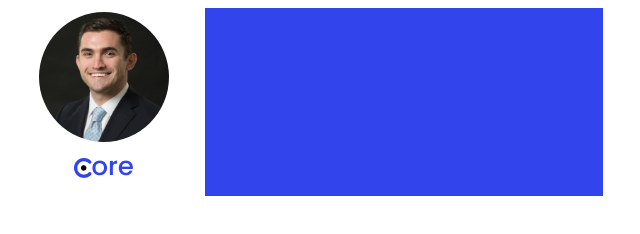
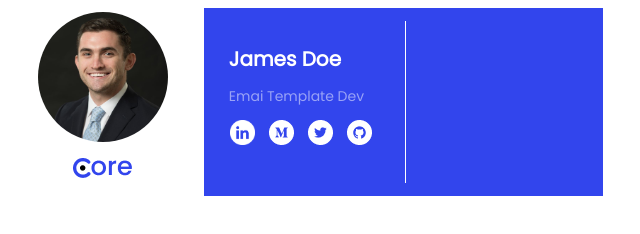
Before and after one commit to Natnael-Guchima/Email-Template-Signature-For-Dev-, a plain HTML site: page index.html in a window 1280 px wide. Shown: the whole page, without its empty margins (5-645 px from the left). Drawn offline with Linux system fonts and the light colour scheme.

Commit message:
built Name and Title section

```diff
--- a/index.html
+++ b/index.html
@@ -12,7 +12,7 @@
     />
     <title>Email Signature for Developer</title>
   </head>
-  <body style="font-family: 'Poppins', sans-serif; font-size: 62.5">
+  <body style="font-family: 'Poppins', sans-serif">
     <table
       style="
         height: 200px;
@@ -50,7 +50,88 @@
 
         <td style="width: 200px; background: #3245ed; padding: 0">
           <!-- Name | Title | Socila Meida Icons -->
-          <table></table>
+          <table style="padding-left: 24px; border-spacing: 0 10px">
+            <tr>
+              <!-- Name  -->
+              <td style="font-weight: 700; font-size: 20px; color: #ffffff">
+                James Doe
+              </td>
+            </tr>
+
+            <tr>
+              <!-- Job Title  -->
+              <td
+                style="
+                  font-weight: 400;
+                  font-size: 14px;
+                  color: rgba(255, 255, 255, 0.5);
+                "
+              >
+                Emai Template Dev
+              </td>
+            </tr>
+
+            <tr>
+              <!-- Social Media Icons -->
+              <td>
+                <table
+                  style="
+                    display: inline-block;
+                    border-spacing: 12px 0;
+                    transform: translateX(-12px);
+                  "
+                >
+                  <tr>
+                    <td>
+                      <!-- LinkedIn  -->
+                      <a href=""
+                        ><img
+                          src="linkAsset 1.png"
+                          alt=""
+                          style="width: 25px"
+                          height="25px"
+                      /></a>
+                    </td>
+                    <td>
+                      <!-- Medium  -->
+                      <a href=""
+                        ><img
+                          src="medium 1.png"
+                          alt=""
+                          style="width: 25px"
+                          height="25px"
+                      /></a>
+                    </td>
+                    <td>
+                      <!-- Twitter  -->
+                      <a href=""
+                        ><img
+                          src="twitter 1.png"
+                          alt=""
+                          style="width: 25px"
+                          height="25px"
+                      /></a>
+                    </td>
+
+                    <td>
+                      <!-- GitHub  -->
+                      <a href=""
+                        ><img
+                          src="githab 1.png"
+                          alt=""
+                          style="width: 25px"
+                          height="25px"
+                      /></a>
+                    </td>
+                  </tr>
+                </table>
+              </td>
+            </tr>
+          </table>
+        </td>
+
+        <td style="background-color: #3245ed">
+          <div style="border-left: 1px solid #ffffff; height: 162px"></div>
         </td>
 
         <td style="width: 200px; background: #3245ed; padding: 0">
```
Also changed, not shown: LinkedIn 1.png (added), githab 1.png (added), linkAsset 1.png (added), medium 1.png (added), twitter 1.png (added).
